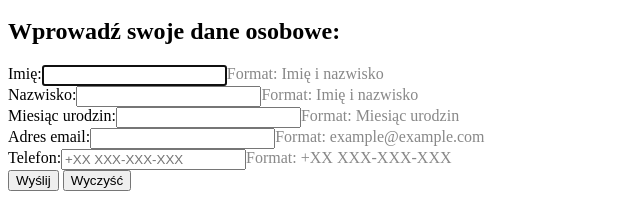
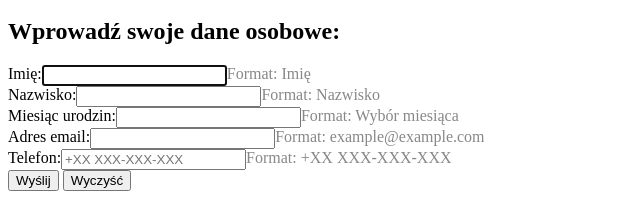
Before and after one commit to Warblade7/Programming-web-systems, a plain HTML site: page formularz1.html in a window 1280 px wide. Shown: the part 136-344 px from the top of the page, 0-640 px from the left. Drawn offline with Linux system fonts and the light colour scheme.

Commit message:
zrobiona lsita 2 czy tam 3 html

```diff
--- a/formularz1.html
+++ b/formularz1.html
@@ -36,19 +36,19 @@
                 <div class="form-row">
                     <label for="imie">Imię:</label>
                     <input type="text" id="imie" name="imie" autocomplete="given-name" autofocus>
-                    <div class="info">Format: Imię i nazwisko</div>
+                    <div class="info">Format: Imię</div>
                 </div>
 
                 <div class="form-row">
                     <label for="nazwisko">Nazwisko:</label>
                     <input type="text" id="nazwisko" name="nazwisko" autocomplete="family-name" required>
-                    <div class="info">Format: Imię i nazwisko</div>
+                    <div class="info">Format: Nazwisko</div>
                 </div>
 
                 <div class="form-row">
                     <label for="miesiac-urodzin">Miesiąc urodzin:</label>
                     <input list="miesiace" id="miesiac-urodzin" name="miesiac-urodzin" autocomplete="bday-month">
-                    <div class="info">Format: Miesiąc urodzin</div>
+                    <div class="info">Format: Wybór miesiąca</div>
                     <datalist id="miesiace">
                         <option value="Styczeń">
                         <option value="Luty">
```
